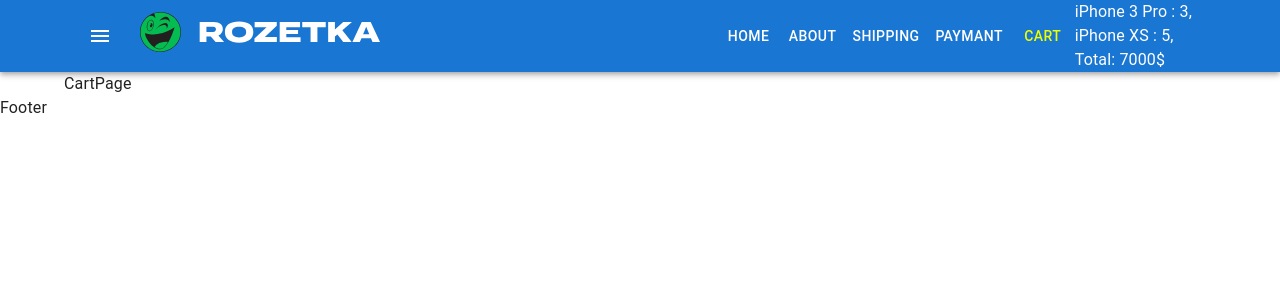
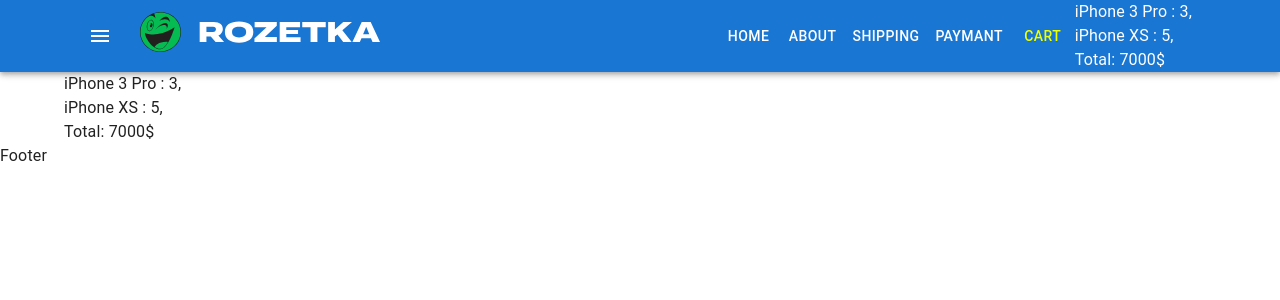
Before and after one commit to DenysShportun/react-fake-shop, a React (Create React App) app: page /cart in a window 1280 px wide. Shown: the top 300 px of the page. Built offline with nearby package versions, Linux system fonts and the light colour scheme.

Commit message:
add info to CartPage

```diff
--- a/src/container/App/App.tsx
+++ b/src/container/App/App.tsx
@@ -28,7 +28,10 @@
         <StyledEngineProvider injectFirst>
             <CssBaseline />
             <Header productsInCart={productsInCart} />
-            <Main addProductToCart={addProductToCart} />
+            <Main
+                addProductToCart={addProductToCart}
+                productsInCart={productsInCart}
+            />
             <Footer />
         </StyledEngineProvider>
     )
--- a/src/container/Main/Main.tsx
+++ b/src/container/Main/Main.tsx
@@ -9,9 +9,12 @@
 
 type Props = {
     addProductToCart: (id: number, count: number) => void
+    productsInCart: {
+        [id: number]: number
+    }
 }
 
-const Main = ({ addProductToCart }: Props) => {
+function Main({ addProductToCart, productsInCart }: Props) {
     return (
         <main>
             <Container maxWidth="lg">
@@ -20,7 +23,10 @@
                         path="/"
                         element={<Home addProductToCart={addProductToCart} />}
                     />
-                    <Route path="cart" element={<CartPage />} />
+                    <Route
+                        path="cart"
+                        element={<CartPage productsInCart={productsInCart} />}
+                    />
                     <Route path="About" element={<AboutPage />} />
                     <Route path="Shipping" element={<ShippingPage />} />
                     <Route path="Paymant" element={<PaymantPage />} />
--- a/src/pages/Cart/CartPage.tsx
+++ b/src/pages/Cart/CartPage.tsx
@@ -1,9 +1,47 @@
 import React from "react"
+import { keys } from "lodash"
+import productsArray, {
+    getProductsObjejt,
+    Product,
+} from "components/Products/productsArray"
 
-type Props = {}
+type Props = {
+    productsInCart: {
+        [id: number]: number
+    }
+    productsObject?: {
+        [key: number]: Product
+    }
+}
 
-const CartPage = (props: Props) => {
-    return <div>CartPage</div>
+const CartPage = ({
+    productsInCart,
+    productsObject = getProductsObjejt(productsArray),
+}: Props) => {
+    return (
+        <div>
+            <div>
+                {" "}
+                {keys(productsInCart).map((productId) => (
+                    <div key={productId}>
+                        {productsArray[parseInt(productId)].name} :{" "}
+                        {productsInCart[parseInt(productId)]},
+                    </div>
+                ))}
+            </div>
+            <div>
+                Total:{" "}
+                {keys(productsInCart).reduce(
+                    (sum, productId) =>
+                        sum +
+                        productsArray[parseInt(productId)].price *
+                            productsInCart[parseInt(productId)],
+                    0
+                )}
+                $
+            </div>
+        </div>
+    )
 }
 
 export default CartPage
```
